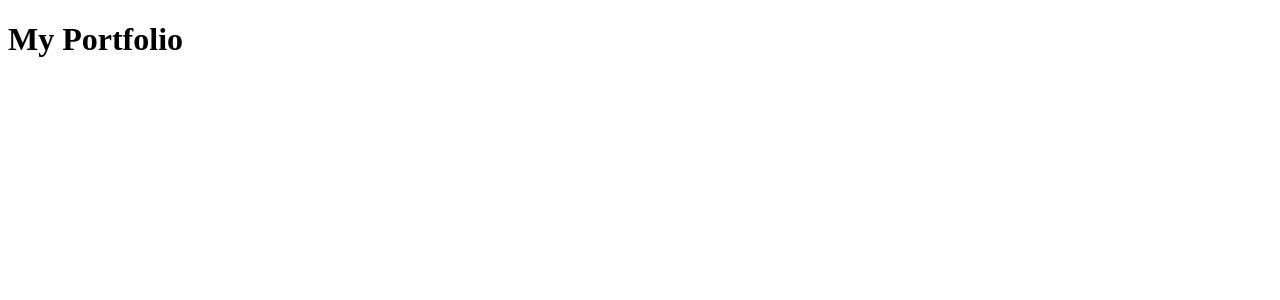
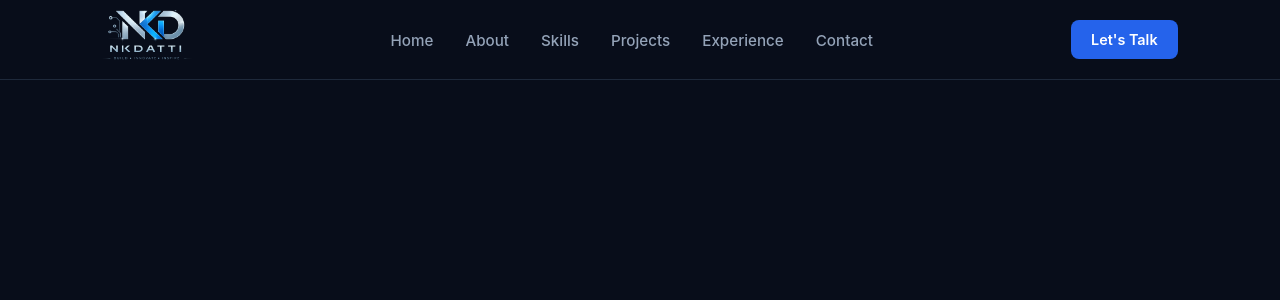
Before and after one commit to NDeenSanhaj96/Portfolio, a React app: page / in a window 1280 px wide. Shown: the top 300 px of the page. Built offline with nearby package versions, Linux system fonts and the light colour scheme; the HTML template or start-up script is replaced by a standard one.

Commit message:
Add Navbar and add color system

```diff
--- a/src/App.jsx
+++ b/src/App.jsx
@@ -1,7 +1,9 @@
+import Navbar from "./Components/Navbar/Navbar.jsx";
+
 function App() {
   return (
     <>
-      <h1>My Portfolio</h1>
+      <Navbar />
     </>
   );
 }
--- a/src/Components/Navbar/Navbar.css
+++ b/src/Components/Navbar/Navbar.css
@@ -0,0 +1,83 @@
+.navbar {
+    width: 100%;
+    height: 80px;
+    display: flex;
+    align-items: center;
+    justify-content: space-between;
+    padding: 0 8%;
+    position: sticky;
+    top: 0;
+    z-index: 1000;
+    background: var(--color-background);
+    border-bottom: 1px solid var(--color-border);
+}
+
+/* Logo */
+
+.navbar--logo {
+    display: flex;
+    align-items: center;
+    width: 90px;
+    height: 60px;
+    overflow: hidden;
+    font-size: 2rem;
+    font-weight: 700;
+    text-decoration: none;
+}
+
+/* Naviagtion */
+
+.navbar--links ul {
+    display: flex;
+    align-items: center;
+    gap: 2rem;
+    list-style: none;
+}
+
+.navbar_links--lists li a {
+    color: var(--color-text-muted);
+    text-decoration: none;
+    font-size: 0.95rem;
+    font-weight: 500;
+
+    transition: color 0.3s ease;
+}
+
+.navbar_links--lists li a:hover {
+    color: var(--color-primary-hover);
+}
+
+/* CTA */
+
+.navbar--btn {
+    padding: 11px 20px;
+    color: #fff;
+    background: var(--color-primary);
+    border-radius: 8px;
+    font-size: 0.9rem;
+    font-weight: 600;
+    border: none;
+    transition: background 0.3s ease,
+                transform 0.3s ease;
+}
+
+.navbar--btn:hover {
+    background: var(--color-primary-hover);
+    transform: translateY(-2px);
+}
+
+.navbar--logo {
+    display: flex;
+    align-items: center;
+    text-decoration: none;
+    width: 90px;
+    height: 60px;
+    overflow: hidden;
+}
+
+.navbar--logo img {
+    width: 120px;
+    height: 120px;
+    object-fit: contain;
+    transform: scale(2);
+}
--- a/src/Components/Navbar/Navbar.jsx
+++ b/src/Components/Navbar/Navbar.jsx
@@ -0,0 +1,23 @@
+import "./Navbar.css";
+import logo from "../../assets/Images/nkdatti-logo.png";
+
+function Navbar() {
+    return (
+        <header className="navbar"><a href="#home" className="navbar--logo">
+           <img src={logo} alt="NKDatti logo" />
+        </a>
+            <nav className="navbar--links">
+                <ul className="navbar_links--lists">
+                    <li><a href="#home">Home</a></li>
+                    <li><a href="#about">About</a></li>
+                    <li><a href="#skills">Skills</a></li>
+                    <li><a href="#projects">Projects</a></li>
+                    <li><a href="#experience">Experience</a></li>
+                    <li><a href="#contact">Contact</a></li>
+                </ul>
+            </nav>
+            <button className="navbar--btn">Let's Talk</button>
+        </header>
+    );
+}
+export default Navbar;
--- a/src/index.css
+++ b/src/index.css
@@ -0,0 +1,67 @@
+:root {
+  /* Brand */
+  --color-primary: #2563eb;
+  --color-primary-hover: #3b82f6;
+
+  /* Backgrounds */
+  --color-background: #080d1a;
+  --color-surface: #101827;
+  --color-surface-hover: #172033;
+
+  /* Text */
+  --color-text: #f8fafc;
+  --color-text-muted: #94a3b8;
+
+  /* Borders */
+  --color-border: #1e293b;
+
+  /* Layout */
+  --container-width: 1200px;
+  --navbar-height: 80px;
+
+  /* Effects */
+  --transition-fast: 0.2s ease;
+  --transition-normal: 0.3s ease;
+
+  font-family:
+    Inter,
+    system-ui,
+    -apple-system,
+    BlinkMacSystemFont,
+    "Segoe UI",
+    sans-serif;
+
+  color: var(--color-text);
+  background: var(--color-background);
+
+  font-synthesis: none;
+  text-rendering: optimizeLegibility;
+  -webkit-font-smoothing: antialiased;
+}
+
+* {
+  margin: 0;
+  padding: 0;
+  box-sizing: border-box;
+}
+
+html {
+  scroll-behavior: smooth;
+}
+
+body {
+  min-width: 320px;
+  min-height: 100vh;
+  background: var(--color-background);
+  color: var(--color-text);
+}
+
+a {
+  color: inherit;
+}
+
+button,
+input,
+textarea {
+  font: inherit;
+}
```
Also changed, not shown: src/assets/Images/nkdatti-logo.png (added).
